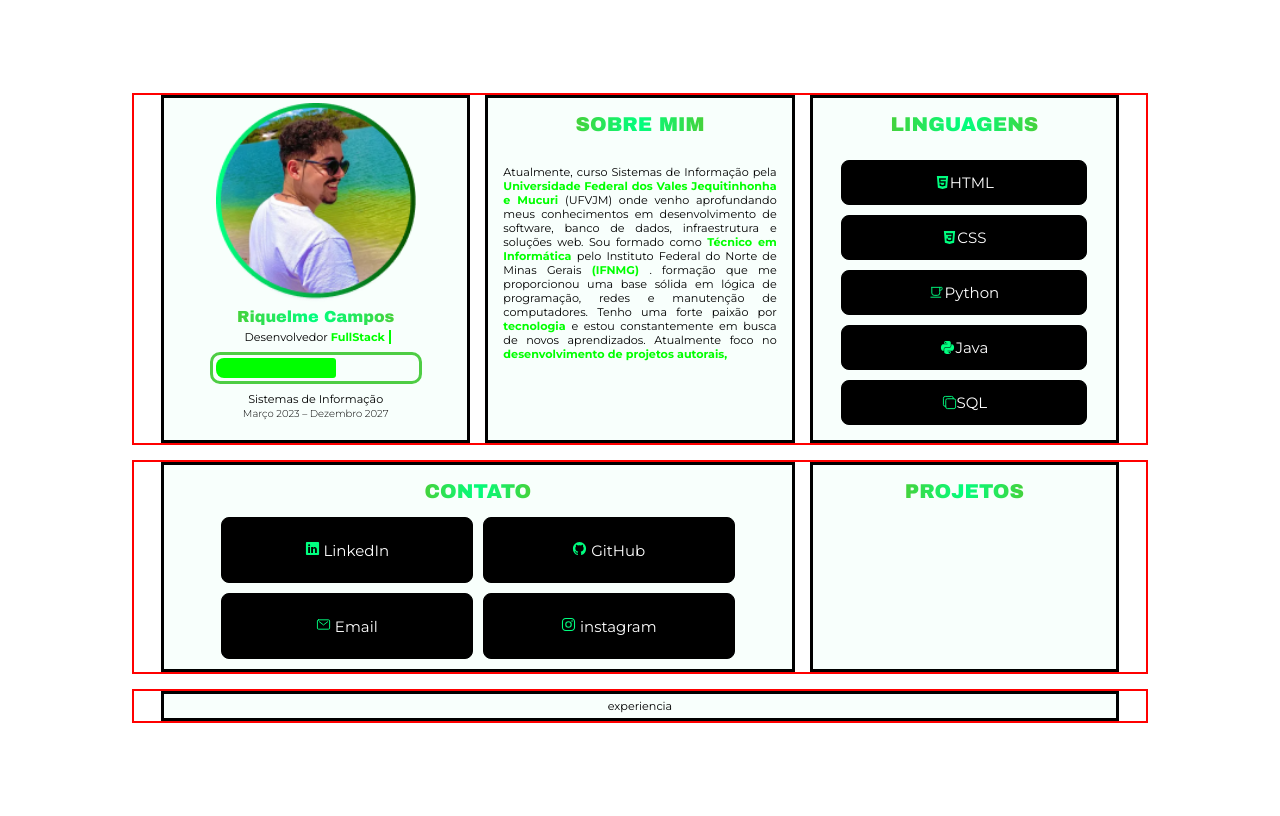
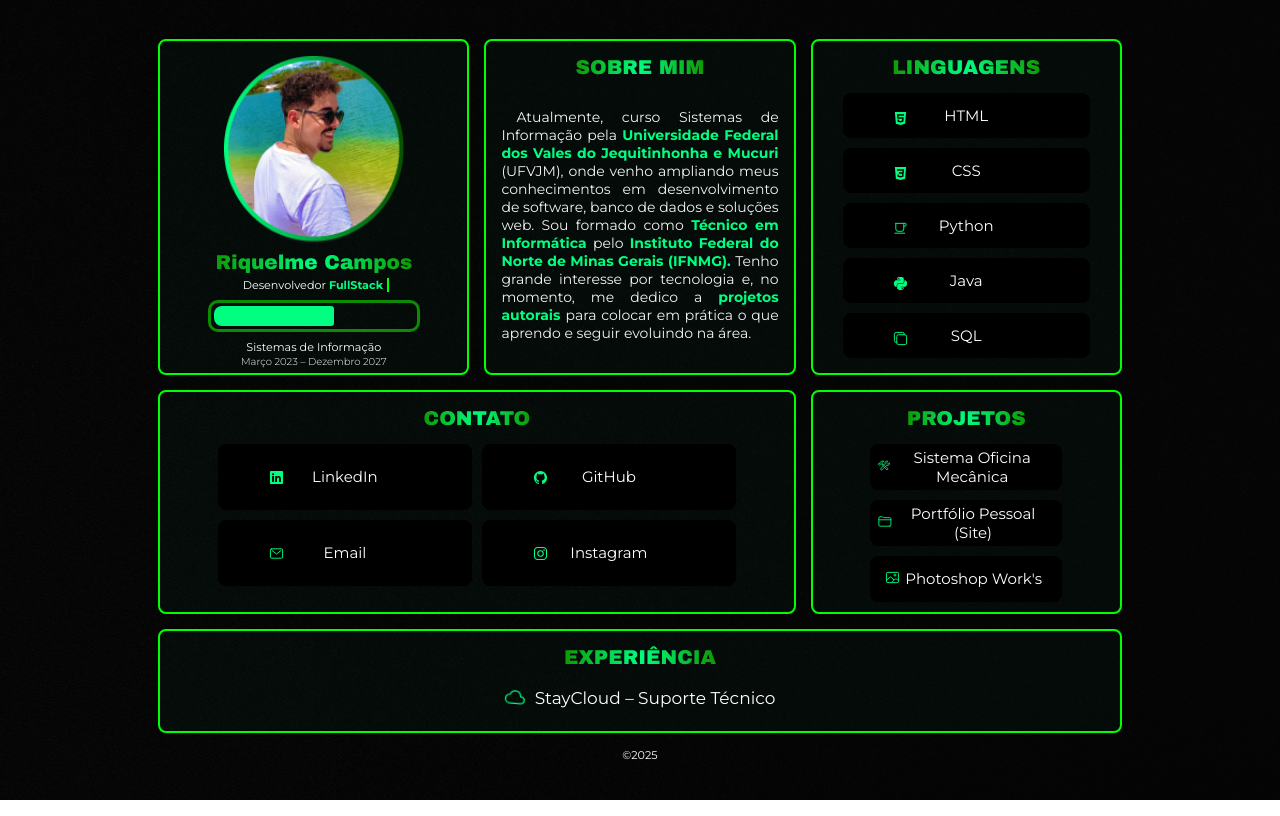
Before and after one commit to rickcamposs/Portfolio, a plain HTML site: page refactor.html in a window 1280 px wide. Drawn offline with nearby package versions, Linux system fonts and the light colour scheme.

Commit message:
Revisão

```diff
--- a/refactor.css
+++ b/refactor.css
@@ -1,7 +1,7 @@
 @import url('https://fonts.googleapis.com/css2?family=Archivo+Black&family=Montserrat:ital,wght@0,100..900;1,100..900&display=swap');
 @import url('https://fonts.googleapis.com/css2?family=Archivo+Black&family=Montserrat:ital,wght@0,100..900;1,100..900&display=swap');
 
-/* body {
+body {
   background: url(./assets/Group\ 29.jpg) no-repeat center center fixed;
   background-size: cover;
   margin: 0;
@@ -25,23 +25,23 @@ body::before {
   height: 100%;
   background-color: rgba(0, 0, 0, 0.8);
   z-index: -1;
-} */
+}
 
 :root {
   --container-gap: 15px;
-  --card-border: 3px;
+  --card-border: 2px;
 }
 
 main {
   display: flex;
   justify-content: center;
   align-items: center;
-  height: 100vh;
+  min-height: 100vh;
   flex-direction: column;
   gap: 15px;
   font-family: "Montserrat", sans-serif;
   font-size: 0.7rem;
-  color: black; /*alterar para white */
+  color: white; /*alterar para white */
 }
 
 ion-icon {
@@ -52,25 +52,26 @@ ion-icon {
 a {
   text-decoration: none;
   color: white;
-  align-items: center;
   gap: 8px;
+  text-align: center;
 }
 
 a:hover {
-  color: #00ff00;
+  color: #00ff80;
 }
 
 .container {
   display: flex;
   flex-wrap: wrap;
-  border: solid red 2px;
+  /* border: solid red 2px; */
   width: 80%;
   justify-content: center;
   gap: var(--container-gap);
 }
 
 .card {
-  border: var(--card-border) solid black;
+  border: var(--card-border) solid #00ff00;
+  border-radius: 8px;
   text-align: center;
   display: flex;
   flex-direction: column;
@@ -80,11 +81,13 @@ a:hover {
  /* padding: 10px; posso adicionar o padding no card mas tenho que considerar a conta no calc
  2 *número de cards * tamanho do padding*/
   background-color: #00ff8007;
+
+  overflow: hidden;
 }
 
 .text-name {
   font-family: 'Archivo Black', sans-serif;
-  font-size: 16px;
+  font-size: 20px;
   background: radial-gradient(circle, #00ff80, #11c401c5);
   -webkit-background-clip: text;
   -webkit-text-fill-color: transparent;
@@ -108,13 +111,17 @@ a:hover {
 
 .text-about {
   text-align: justify;
+  font-size: 14px ;
   margin: 15px;
-  color: black; /*alterar para white*/
+  color: rgba(255, 255, 255, 0.952); /*alterar para white*/
+}
+
+.text-button {
+  font-size: 180px;
 }
 
 .button {
   display: flex;
-  flex-direction: column;
   justify-content: center;
   align-items: center;
   background-color: black;
@@ -122,16 +129,29 @@ a:hover {
   padding: 12px 12px;
   font-size: 15px;
   border-radius: 8px;
-  margin: 10px 0;
-
   border: 1px solid black;
+  position: relative;
 }
 
 .button:hover{
   transform: scale(1.05);
   color: #00ff80;
   border-color: #00ff00;
-  transition: all 0.1s ease-in-out;
+  transition: all 0.3s ease-in-out;
+}
+
+.button ion-icon {
+  position: absolute;
+  top: 40%;
+  left: 20%;
+}
+
+.no-absolute-icon {
+  position: unset;
+}
+
+.no-absolute-icon ion-icon {
+  position: unset;
 }
 
 .no-copy {
@@ -146,9 +166,20 @@ a:hover {
   /* Opera */
 }
 
+.section {
+  display: flex;
+  flex-wrap: wrap;
+  width: 90%;
+  align-items: center;
+  justify-content: center;
+  gap: 10px;
+  margin-bottom: 5px;
+}
+
 .photo {
-  height: 200px;
-  width: 200px;
+  margin-top: 10px;
+  height: 190px;
+  width: 180px;
 }
 
 #progress-bar {
@@ -166,7 +197,7 @@ a:hover {
 #progress {
   height: 100%;
   width: 60%;
-  background-color: #00ff00;
+  background-color: #00ff80;
   border-radius: 8px 3px 3px 8px;
   animation: loading 3.5s ease-in-out forwards;
 }
@@ -189,11 +220,11 @@ a:hover {
 
   border-right: 2px solid #00ff00;
   animation:
-    digita 3.7s steps(26) forwards,
-    cursor 0.7s steps(1) infinite;
+    typing 3.7s steps(26) forwards,
+    cuorses 0.7s steps(1) infinite;
 }
 
-@keyframes digita {
+@keyframes typing {
   from {
     width: 0
   }
@@ -203,7 +234,7 @@ a:hover {
   }
 }
 
-@keyframes cursor {
+@keyframes cuorses {
   50% {
     border-color: transparent;
   }
@@ -227,7 +258,7 @@ a:hover {
 }
 
 .green {
-  color: #00ff00;
+  color: #00ff80;
   font-weight: bold;
 }
 
@@ -244,8 +275,8 @@ a:hover {
 }
 
 .button.language {
-  flex-direction: row;
-  width: 220px;
+  transition: all 0.03s ease-in-out;
+  width: 80%;
 }
 
 .button.language:hover {
@@ -254,16 +285,6 @@ a:hover {
 
 .contato {
   width: calc(60% + var(--container-gap) + var(--card-border ) * 2);
-}
-
-.contato section {
-  display: flex;
-  flex-wrap: wrap;
-  width: 90%;
-  align-items: center;
-  justify-content: center;
-  gap: 10px;
-  margin-bottom: 5px;
 }
 
 .contato .button {
@@ -276,6 +297,151 @@ a:hover {
   width: 30%;
 }
 
+.projetos .button {
+  width: 60%;
+  height: 20px;
+  justify-content: center;
+}
+
+.projetos .button ion-icon {
+  position: relative;
+  align-items: center;
+  justify-content: center;
+  top: -5%;
+  left: -3%;
+}
+
 .experiencia{
   width: calc(90% + calc(var(--container-gap) * 2) + var(--card-border) * 4);
+  height: 90px;
 }
+
+.experiencia ion-icon {
+  font-size: 20px;
+  justify-content: center;
+}
+
+#experience {
+  display: inline-block;
+  animation: balancar 1s ease-in-out infinite;
+}
+
+.icon-experience {
+  display: flex;
+  align-items: center;
+  justify-content: flex-start;
+  gap: 10px;
+}
+
+.icon-experience #experience {
+  font-size: 25px;
+  color: #00ff80;
+  animation: balancar 1s ease-in-out infinite;
+}
+
+.icon-experience .text-stay {
+  font-size: 17px;
+  color: white;
+}
+
+.icon-experience .text-stay:hover{
+  color: #00ff80;
+}
+
+.icon-experience .text-width{
+  font-size: 17px;
+}
+
+@keyframes balancar {
+  0% {
+    transform: rotate(5deg);
+  }
+
+  25% {
+    transform: rotate(7deg);
+  }
+
+  50% {
+    transform: rotate(5deg);
+  }
+
+  75% {
+    transform: rotate(-7deg);
+  }
+
+  100% {
+    transform: rotate(8deg);
+  }
+}
+
+@media screen and (max-width: 768px) {
+
+  main {
+    margin-top: 20px;
+  }
+
+  .container {
+    flex-direction: column;
+    align-items: center;
+    width: 100%;
+  }
+
+  .card {
+    width: 90% !important;
+  }
+
+  .profile,
+  .about,
+  .language,
+  .contato,
+  .projetos,
+  .experiencia {
+    width: 90% !important;
+  }
+
+  .section {
+    flex-direction: column;
+    align-items: center;
+    gap: 12px;
+  }
+
+  .button {
+    width: 80% !important;
+    font-size: 14px;
+  }
+
+  .contato .button {
+    height: auto;
+    flex-direction: row;
+    justify-content: center;
+  }
+
+  ion-icon {
+    font-size: 18px;
+  }
+
+  .no-absolute-icon {
+    position: relative;
+  }
+
+  .no-absolute-icon ion-icon {
+    position: absolute;
+    top: 30%;
+    left: 5%;
+  }
+
+  .text-title,
+  .text-name {
+    font-size: 18px;
+  }
+
+  .text-about,
+  .text-stay {
+    font-size: 13px;
+  }
+
+  .photo {
+    width: 120px;
+    height: 130px;
+  }
+}
--- a/refactor.html
+++ b/refactor.html
@@ -13,7 +13,8 @@
     <main>
         <div class="container">
             <div class="card profile">
-                <img class="photo" src="./assets/Group 1.png" alt="Foto de Riquelme, sorrindo, com óculos de sol, em uma lagoa">
+                <img class="photo" src="./assets/Group 1.png"
+                    alt="Foto de Riquelme, sorrindo, com óculos de sol, em uma lagoa">
                 <div class="text-name">
                     Riquelme Campos
                 </div>
@@ -39,38 +40,35 @@
                     SOBRE MIM
                 </div>
                 <span class="text-about">
+                    <span class="text-about">
                         Atualmente, curso Sistemas de Informação pela
-
                         <span class="green">
-                        Universidade Federal dos Vales Jequitinhonha e Mucuri
+                            Universidade Federal dos Vales do Jequitinhonha e Mucuri
                         </span>
-                        (UFVJM) onde venho aprofundando meus conhecimentos em desenvolvimento de software, banco de dados, infraestrutura e soluções web.
-                        Sou formado como
-
+                        (UFVJM), onde venho ampliando meus conhecimentos em desenvolvimento de software, banco de dados
+                        e soluções web. Sou formado como
                         <span class="green">
                             Técnico em Informática
                         </span>
-                        pelo Instituto Federal do Norte de Minas Gerais
+                        pelo
                         <span class="green">
-                        (IFNMG)
-                    </span>.
-                        formação que me proporcionou uma base sólida em lógica de programação, redes e manutenção de computadores. Tenho uma forte paixão
-                        por
+                            Instituto Federal do Norte de Minas Gerais (IFNMG).
+                        </span>
+                        Tenho grande interesse por tecnologia e, no momento, me dedico a
                         <span class="green">
-                            tecnologia
+                            projetos autorais
                         </span>
-                        e estou constantemente em busca de novos aprendizados. Atualmente foco no
-                    <span class="green">
-                        desenvolvimento de projetos autorais,
+                        para colocar em prática o que aprendo e seguir evoluindo na área.
                     </span>
+
+
                 </span>
             </div>
             <div class="card language">
                 <div class="text-title">
                     LINGUAGENS
                 </div>
-                <section>
-                    <div>
+                <section class="section">
                     <div class="no-copy button language">
                         <ion-icon name="logo-html5">
                         </ion-icon>
@@ -106,7 +104,6 @@
                             SQL
                         </span>
                     </div>
-                    </div>
                 </section>
             </div>
         </div>
@@ -115,40 +112,29 @@
                 <div class="text-title">
                     CONTATO
                 </div>
-                <section>
+                <section class="section">
                     <div class="no-copy button contato">
+                        <ion-icon name="logo-linkedin"></ion-icon>
                         <a href="https://www.linkedin.com/in/riquelme-campos-3851a3278/" target="_blank">
-                                <ion-icon name="logo-linkedin">
-                                </ion-icon>
-                                    <span>
                             LinkedIn
-                                    </span>
                         </a>
                     </div>
                     <div class="no-copy button contato">
+                        <ion-icon name="logo-github"></ion-icon>
                         <a href="https://github.com/rickcamposs" target="_blank">
-                                <ion-icon name="logo-github">
-                                </ion-icon>
-                                <span>
                             GitHub
-                                </span>
                         </a>
                     </div>
                     <div class="no-copy button contato">
-                            <a href="mailto:riquelmemoreiracampos@gmail.com" target="_blank" target="_blank">
-                                <ion-icon name="mail-outline">
-                                </ion-icon>
-                                <span>
+                        <ion-icon name="mail-outline"></ion-icon>
+                        <a href="mailto:riquelmemoreiracampos@gmail.com" target="_blank">
                             Email
-                                </span>
                         </a>
                     </div>
                     <div class="no-copy button contato">
+                        <ion-icon name="logo-instagram"></ion-icon>
                         <a href="https://www.instagram.com/rick_camposs_/" target="_blank">
-                                <ion-icon name="logo-instagram"></ion-icon>
-                                <span>
-                                    instagram
-                                </span>
+                            Instagram
                         </a>
                     </div>
                 </section>
@@ -157,13 +143,54 @@
                 <div class="text-title">
                     PROJETOS
                 </div>
+                <section class="section">
+                    <div class="no-copy button no-absolute-icon">
+                        <ion-icon name="construct-outline"></ion-icon>
+                        <a href="https://github.com/rickcamposs/SistemaOficinaPOO" target="_blank">
+                            Sistema Oficina Mecânica
+                        </a>
+                    </div>
+                    <div class="no-copy button no-absolute-icon">
+                        <ion-icon name="folder-outline"></ion-icon>
+                        <a href=href="https://github.com/rickcamposs/Portf-lio" target="_blank">
+                            Portfólio Pessoal (Site)
+                        </a>
+                    </div>
+                    <div class="no-copy button no-absolute-icon">
+                        <ion-icon name="image-outline"></ion-icon>
+                        <a href="#" target="_blank">
+                            Photoshop Work's
+                        </a>
+                    </div>
+                </section>
             </div>
         </div>
         <div class="container">
             <div class="card experiencia">
-                experiencia
+                <div class="text-title">
+                    EXPERIÊNCIA
+                </div>
+                <div class="no-copy">
+                    <div class="icon-experience">
+                    <div id="experience">
+                        <ion-icon name="cloud-outline">
+                        </ion-icon>
+                    </div>
+                    <span class="text-width">
+                        <strong>
+                            <a class="text-stay" href="https://lp.staycloud.com.br/" target="_blank">
+                                StayCloud
+                            </a>
+                        </strong>
+                        – Suporte Técnico
+                    </span>
                 </div>
                 </div>
+            </div>
+        </div>
+        <footer _ngcontent-ng-c1440224920="" class="light-text">
+            ©2025
+        </footer>
     </main>
     <script type="module" src="https://unpkg.com/ionicons@7.1.0/dist/ionicons/ionicons.esm.js"></script>
     <script nomodule src="https://unpkg.com/ionicons@7.1.0/dist/ionicons/ionicons.js"></script>
```
Lines whose indentation alone changed are shown as unchanged.
